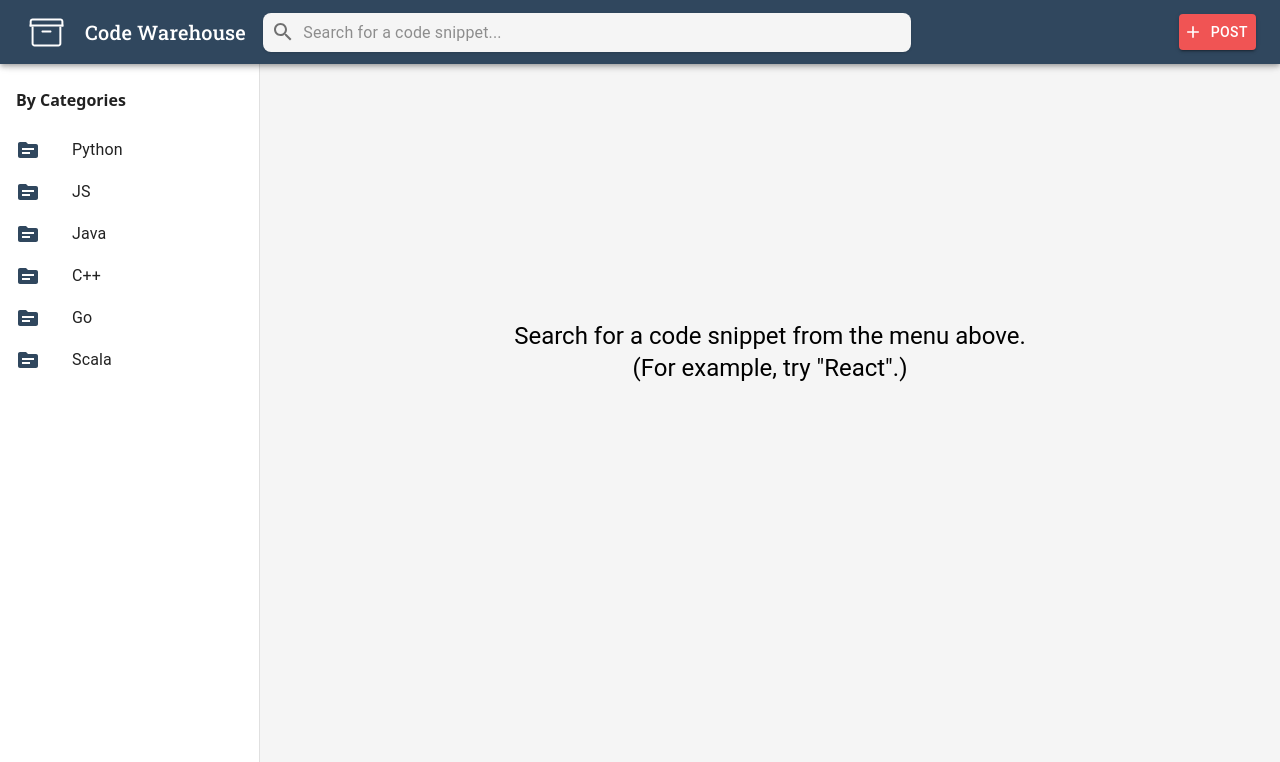
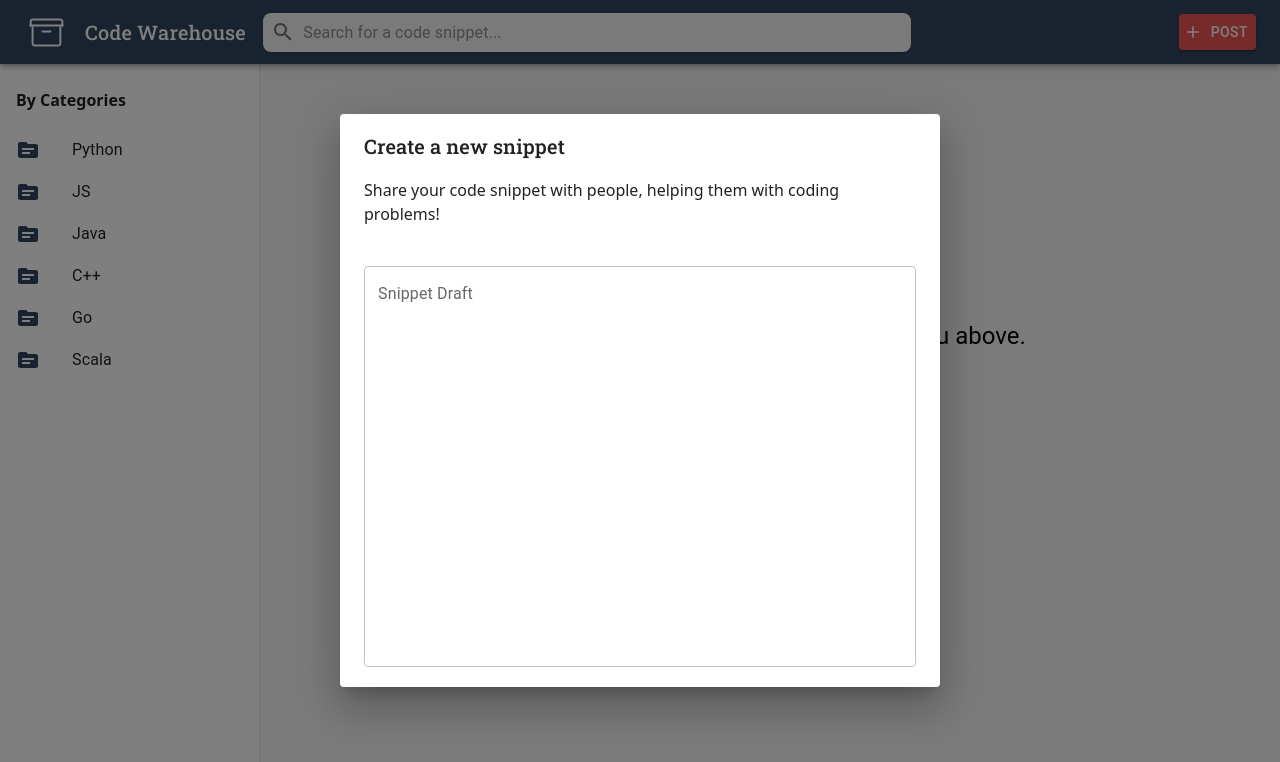
Before and after one commit to robertchenbao/code-warehouse, a React (Create React App) app in the folder frontend/: page / in a window 1280 px wide. Shown: the top 762 px of the page. Built offline with nearby package versions, Linux system fonts and the light colour scheme.

Commit message:
Create post snippet text area

```diff
--- a/frontend/package.json
+++ b/frontend/package.json
@@ -12,6 +12,7 @@
     "@testing-library/user-event": "^13.5.0",
     "react": "^17.0.2",
     "react-dom": "^17.0.2",
+    "react-markdown": "^7.1.2",
     "react-router-dom": "^6.2.1",
     "react-scripts": "5.0.0",
     "web-vitals": "^2.1.3"
--- a/frontend/src/App.js
+++ b/frontend/src/App.js
@@ -23,8 +23,10 @@ import AddIcon from "@mui/icons-material/Add";
 import Tooltip from "@mui/material/Tooltip";
 import Button from "@mui/material/Button";
 import DialogTitle from "@mui/material/DialogTitle";
+import DialogContent from "@mui/material/DialogContent";
 import Dialog from "@mui/material/Dialog";
 import Divider from "@mui/material/Divider";
+import TextField from "@mui/material/TextField";
 
 const drawerWidth = 260;
 
@@ -87,10 +89,35 @@ function PostDialog(props) {
         onClose(0);
     };
 
+    const [snippetDraft, setsnippetDraft] = React.useState();
+
+    const handleDraftChange = (event) => {
+        setsnippetDraft(event.target.value);
+    };
+
     return (
-        <Dialog onClose={handleClose} open={open}>
-            <DialogTitle component="h3">Post a new snippet</DialogTitle>
-            Hey
+        <Dialog
+            onClose={handleClose}
+            open={open}
+            className="h-128 w-128"
+            aria-label="post dialog"
+        >
+            <DialogTitle component="h3">Create a new snippet</DialogTitle>
+            <DialogContent>
+                Share your code snippet with people, helping them with coding
+                problems!
+            </DialogContent>
+            <DialogContent>
+                <TextField
+                    id="multiline-post-editor"
+                    label="Snippet Draft"
+                    multiline
+                    className="w-full"
+                    rows={16}
+                    value={snippetDraft}
+                    onChange={handleDraftChange}
+                />
+            </DialogContent>
         </Dialog>
     );
 }
@@ -99,7 +126,7 @@ export default function CodeWarehouseApp() {
     const theme = useTheme();
 
     // dialog open/close
-    const [open, setOpen] = React.useState(false);
+    const [open, setOpen] = React.useState(true);
 
     const handleOpenDialog = () => {
         setOpen(true);
```
Also changed, not shown: 1 other file (tests, documents, lock files or other folders).
